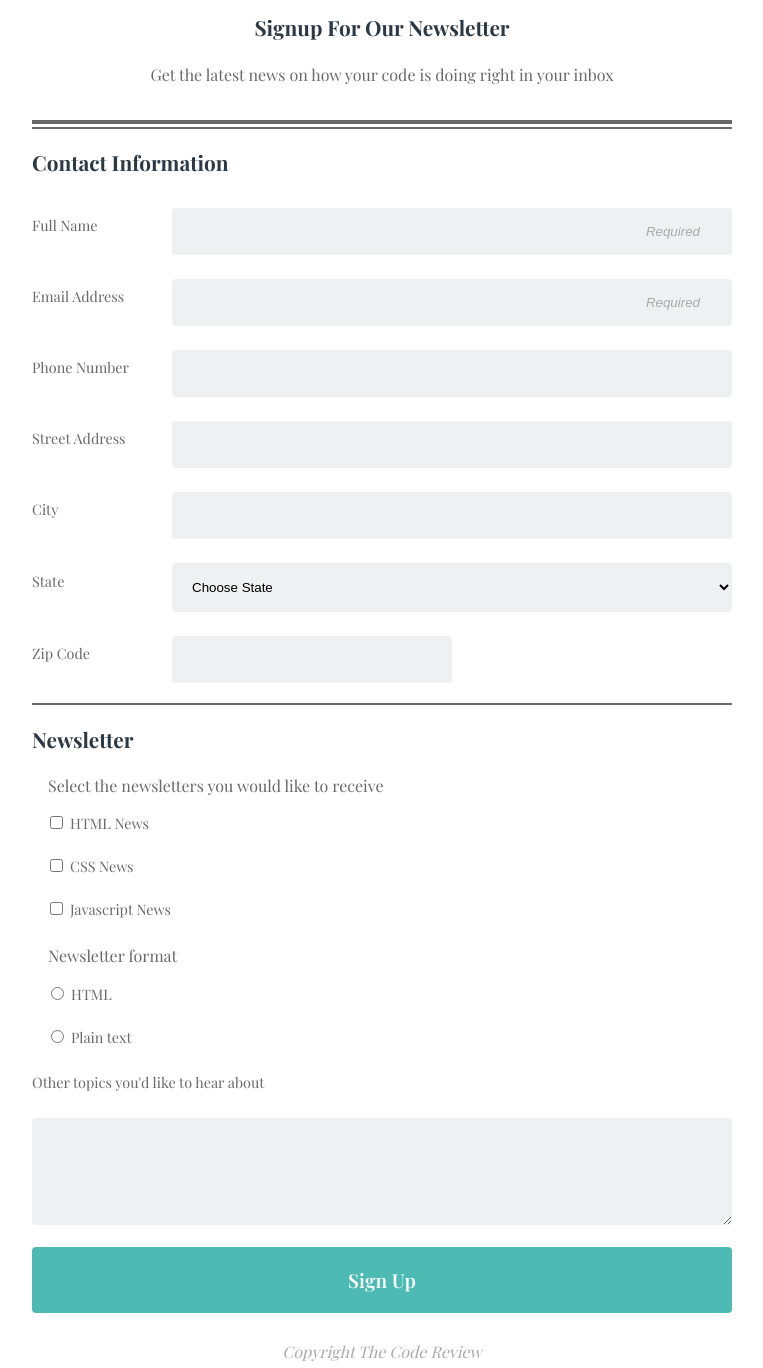
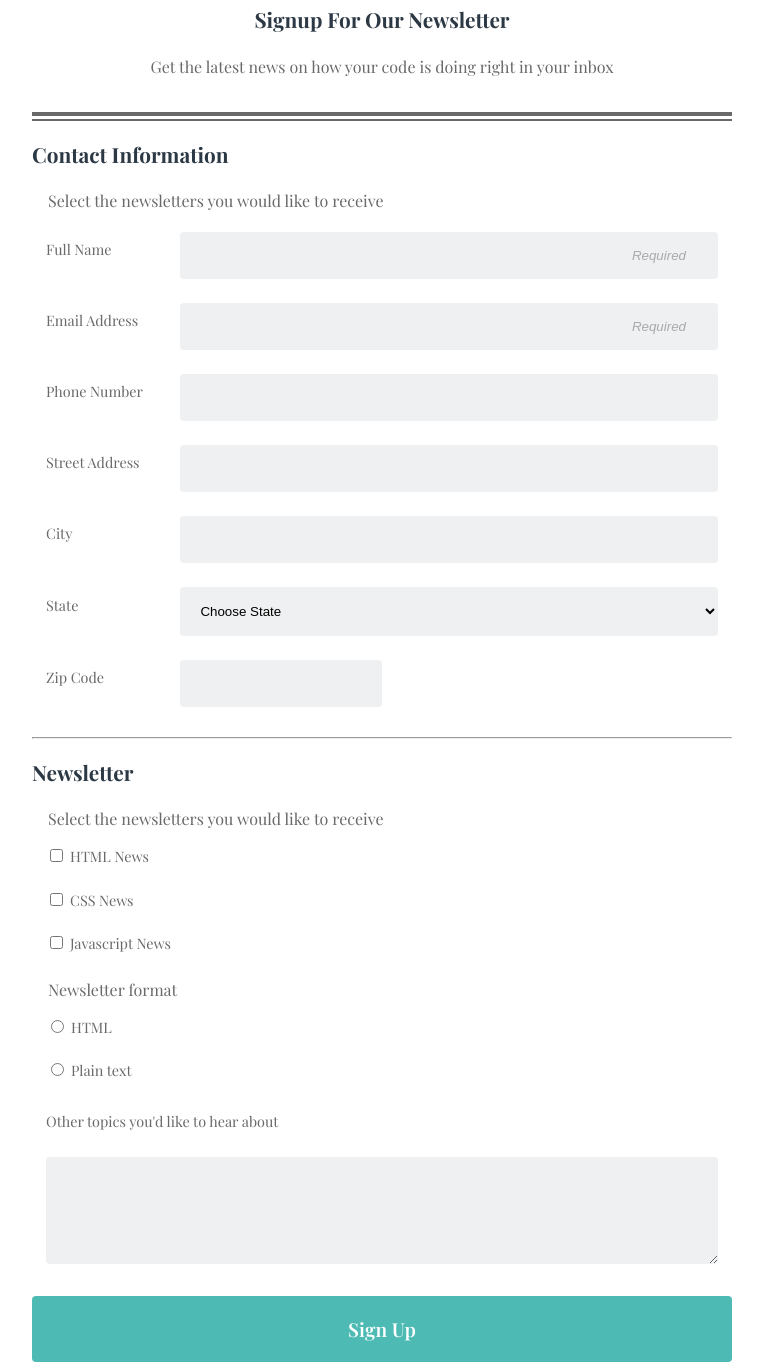
Before and after one commit to sarahlorenzen/techdegree-Online-Registration-Form-project3, a plain HTML site: page index.html in a window 1280 px wide. Shown: the part 115-1483 px from the top of the page, without its empty margins (258-1021 px from the left). Drawn offline with nearby package versions, Linux system fonts and the light colour scheme; a web font is replaced by a local one.

Commit message:
Updated with feedback fixes
- Added fieldset in Contact Info
- fixed radio behavior
- removed white border
- fixed desktop zip code width

```diff
--- a/css/styles.css
+++ b/css/styles.css
@@ -7,6 +7,7 @@ body {
   font-size: 16px;
   line-height: 1.6;
   color: #696969;
+  margin: 0; /* fixes the 'white border' that was seen */
 }
 
 header {
@@ -32,7 +33,7 @@ h2 {
 main {
   padding: 10px;
 }
-form.form-contact,
+form,
 textarea,
 input {
   box-sizing: border-box;
@@ -139,8 +140,9 @@ footer p {
     align-items: center;
   }
   input#zip {
-    max-width: 40%;
-    margin-right: 40%;
+    /* fixes the zip code width to be closer to one-third on desktop size */
+    max-width: 30%;
+    margin-right: 50%;
   }
   input#signup {
     width: 100%;
--- a/index.html
+++ b/index.html
@@ -23,9 +23,11 @@
         <hr />
         <hr />
       </div>
+        <h2>Contact Information</h2>
+        <form action="index.html" method="post">
           <div class="contact">
-        <h2>Contact Information</h2>
-        <form action="index.html" method="post" class="form-contact">
+            <fieldset class="contact-inputs">
+              <legend>Select the newsletters you would like to receive</legend>
               <label>
                 Full Name
                 <input
@@ -42,6 +44,7 @@
                   type="email"
                   id="email"
                   name="user_email"
+                  ¸
                   required=""
                   placeholder="Required"
                 />
@@ -73,7 +76,10 @@
                 Zip Code
                 <input type="text" id="zip" name="user_zip" />
               </label>
+            </fieldset>
+          </div>
           <hr />
+          <div class="newsletter">
             <h2>Newsletter</h2>
             <fieldset class="checkboxes">
               <legend>Select the newsletters you would like to receive</legend>
@@ -90,20 +96,26 @@
                 <label for="js">Javascript News</label>
               </div>
             </fieldset>
+
             <fieldset class="radios">
               <legend>Newsletter format</legend>
               <div>
-              <input type="radio" id="html2" name="format_html" />
-              <label for="html2">HTML</label>
+                <!-- Radio buttons must have the same name="value" for proper functionality -->
+                <input type="radio" id="format_html" name="format_news" />
+                <label for="format_html">HTML</label>
               </div>
               <div>
-              <input type="radio" id="plain" name="format_plain" />
-              <label for="plain">Plain text</label>
+                <input type="radio" id="format_plain" name="format_news" />
+                <label for="format_plain">Plain text</label>
               </div>
             </fieldset>
+
+            <fieldset class="news-topics">
               <label for="topics">Other topics you'd like to hear about</label>
               <textarea name="textarea" id="topics" rows="5"></textarea>
+            </fieldset>
             <input type="submit" id="signup" value="Sign Up" />
+          </div>
         </form>
       </div>
     </main>
```
Lines whose indentation alone changed are shown as unchanged.
